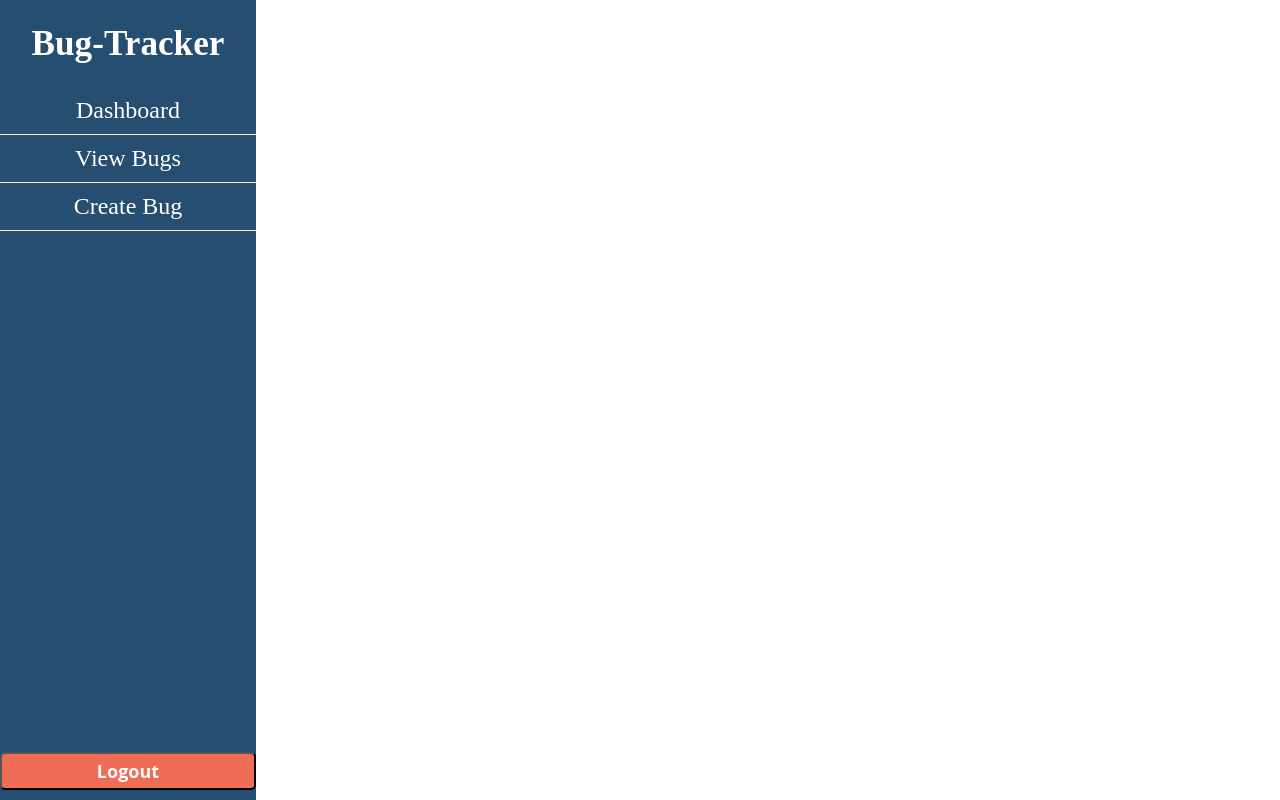
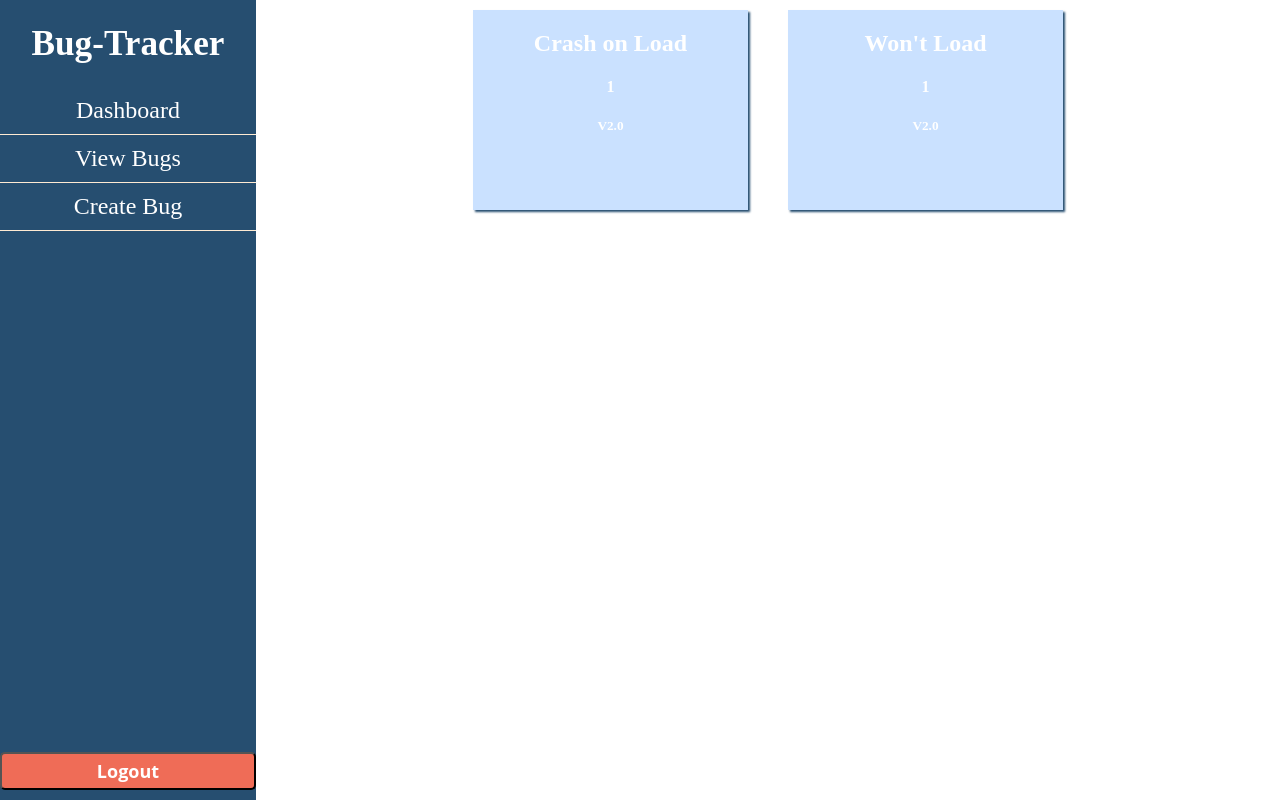
Before and after one commit to gjainiitr/bug_tracker, a React (Create React App) app in the folder frontend/: page / in a window 1280 px wide. Both pictures are taken after typing "Sample", "Sample123" into the empty fields and a click on the button "Login". Built offline with nearby package versions, Linux system fonts and the light colour scheme.

Commit message:
Roughly implementing Bugs

```diff
--- a/frontend/src/App.js
+++ b/frontend/src/App.js
@@ -3,13 +3,18 @@
 import Login from './Views/Login/login';
 import Sidebar from './Views/sidebar/sidebar';
 import {BrowserRouter as Router} from 'react-router-dom';
+import ViewBugs from './Views/Pages/viewBugs';
 
 function App() {
   const {auth} = useSelector(state => state);
   return (
     <Router>
       {
-        !auth.loggedIn ? <Login /> : <Sidebar />
+        !auth.loggedIn ? <Login /> :
+        <>
+          <Sidebar/>
+          <ViewBugs/>
+        </>
       }
     </Router>
   );
--- /dev/null
+++ b/frontend/src/Views/Dummy/dummy.jsx
@@ -0,0 +1,11 @@
+import React from 'react'
+
+export default (props) => {
+    return (
+        <>
+            <h1>Test</h1>
+            <h1>{props.length}</h1>
+
+        </>
+    )
+}
--- a/frontend/src/Views/Pages/viewBugs.jsx
+++ b/frontend/src/Views/Pages/viewBugs.jsx
@@ -2,9 +2,11 @@
 import { useDispatch, useSelector } from 'react-redux'
 import {getBugs} from '../../Controllers/Redux/bugSlice'
 import BugCard from '../bugCard/bugCard'
+import Dummy from '../Dummy/dummy'
 export default () => {
     const dispatch = useDispatch();
     const {bugs} = useSelector(state => state);
+
 
     useEffect(() => {
         dispatch(getBugs());
@@ -13,9 +15,9 @@
     return (
         <div className='page-container'>
             {
-                bugs.map((bug,key) => {
-                    <BugCard key={key} props={bug} />
-                })
+                bugs.map((bug,key) => (
+                    <BugCard key={key} bug={bug} />
+                ))
             }
         </div>
     )
--- a/frontend/src/Views/bugCard/bugCard.jsx
+++ b/frontend/src/Views/bugCard/bugCard.jsx
@@ -2,16 +2,16 @@
 import './bugCard.css'
 
 export default (props) => {
-
+    const {name, priority, version} = props.bug;
     function Clicked() {
         props.clicked(props.name);
     }
 
     return(
         <div className="bug-card" onClick={Clicked}>
-            <h2 className='name'>{props.name}</h2>
-            <h4 className='priority'>{props.priority}</h4>
-            <h5 className='version'>{props.version}</h5>
+            <h2 className='name'>{name}</h2>
+            <h4 className='priority'>{priority}</h4>
+            <h5 className='version'>{version}</h5>
         </div>
     )
 }
--- a/frontend/src/index.js
+++ b/frontend/src/index.js
@@ -13,7 +13,7 @@
 
 const reducer = combineReducers({
   auth: authReducer,
-  bug: bugReducer,
+  bugs: bugReducer,
   user: userReducer
 });
 
```
